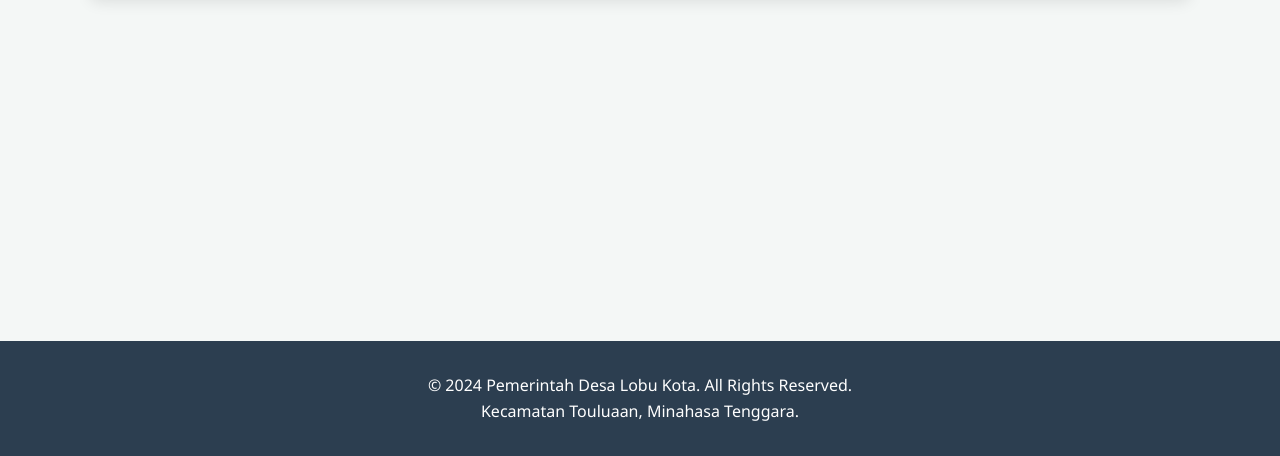
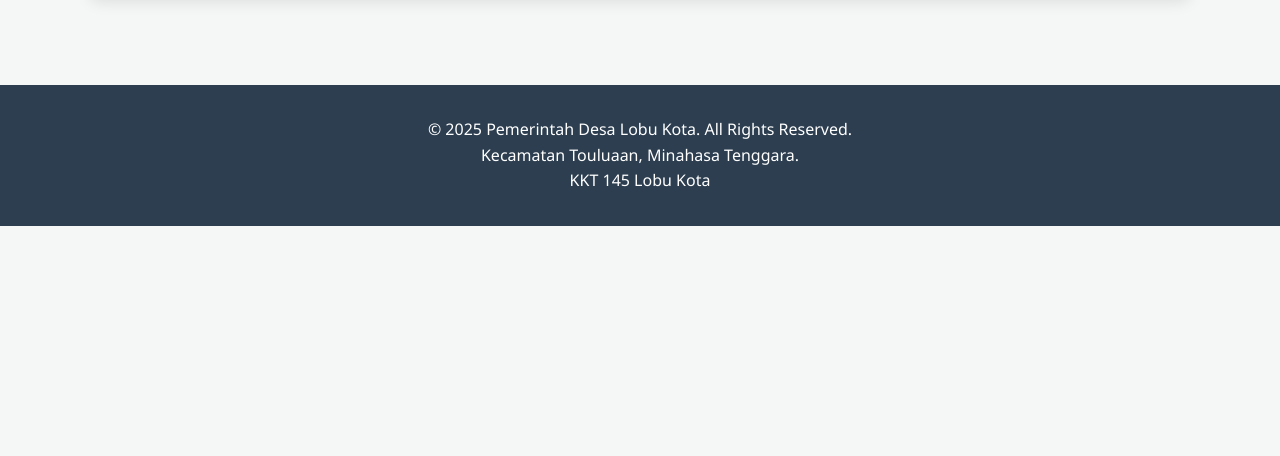
Before and after one commit to lobukota/lobukota, a plain HTML site: page index.html in a window 1280 px wide. Shown: the part 2173-2629 px from the top of the page. After the commit the page ends 2399 px from the top, so only its background shows below. Drawn offline with Linux system fonts and the light colour scheme.

Commit message:
index.html

```diff
--- a/index.html
+++ b/index.html
@@ -51,23 +51,22 @@
             <h2 class="section-title">Lokasi Desa</h2>
             <p class="text-center">Desa Lobu Kota terletak di Kecamatan Touluaan, Kabupaten Minahasa Tenggara.</p>
             <div class="map-container">
-                <iframe src="https://maps.google.com/maps?q=1.056378, 124.650280&z=15&output=embed" width="600" height="450" style="border:0;" allowfullscreen="" loading="lazy"></iframe>
+                <iframe src="https://maps.google.com/maps?q=1.000,124.650280&z=15&output=embed" width="600" height="450" style="border:0;" allowfullscreen="" loading="lazy"></iframe>
             </div>
         </section>
-        <section class="section-box reveal" id="video">
-    </section>
-
-<section class="section-box reveal" id="lokasi">
-    </section>
 
     </main>
 
     <footer>
-        <div class="container footer-content">
-            <p>&copy; 2024 Pemerintah Desa Lobu Kota. All Rights Reserved.</p>
-            <p>Kecamatan Touluaan, Minahasa Tenggara.</p>
+    <div class="container footer-content">
+        <p>© 2025 Pemerintah Desa Lobu Kota. All Rights Reserved.</p>
+        <p>Kecamatan Touluaan, Minahasa Tenggara.</p>
+
+        <div class="kkt-signature">
+            <p>KKT 145 Lobu Kota</p>
         </div>
-    </footer>
+    </div>
+</footer>
 
     <script src="script.js"></script>
 </body>
```
